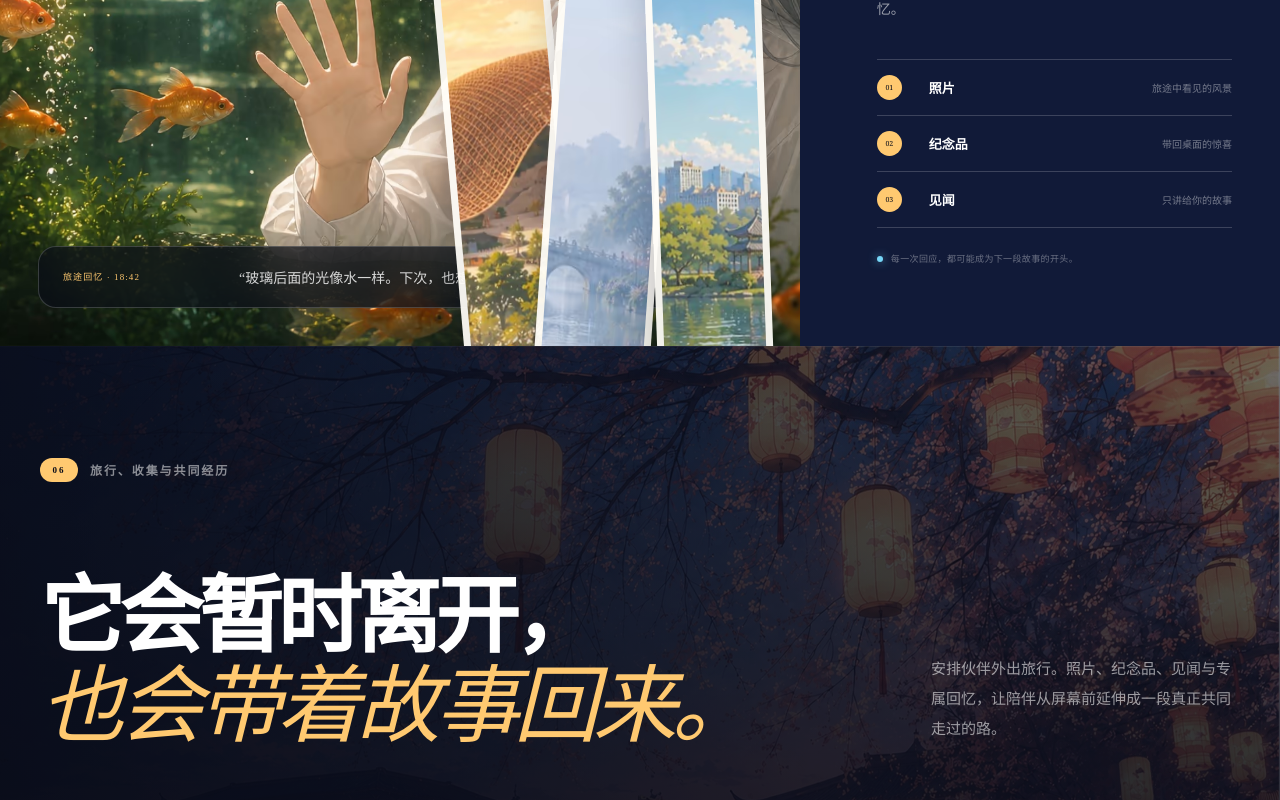
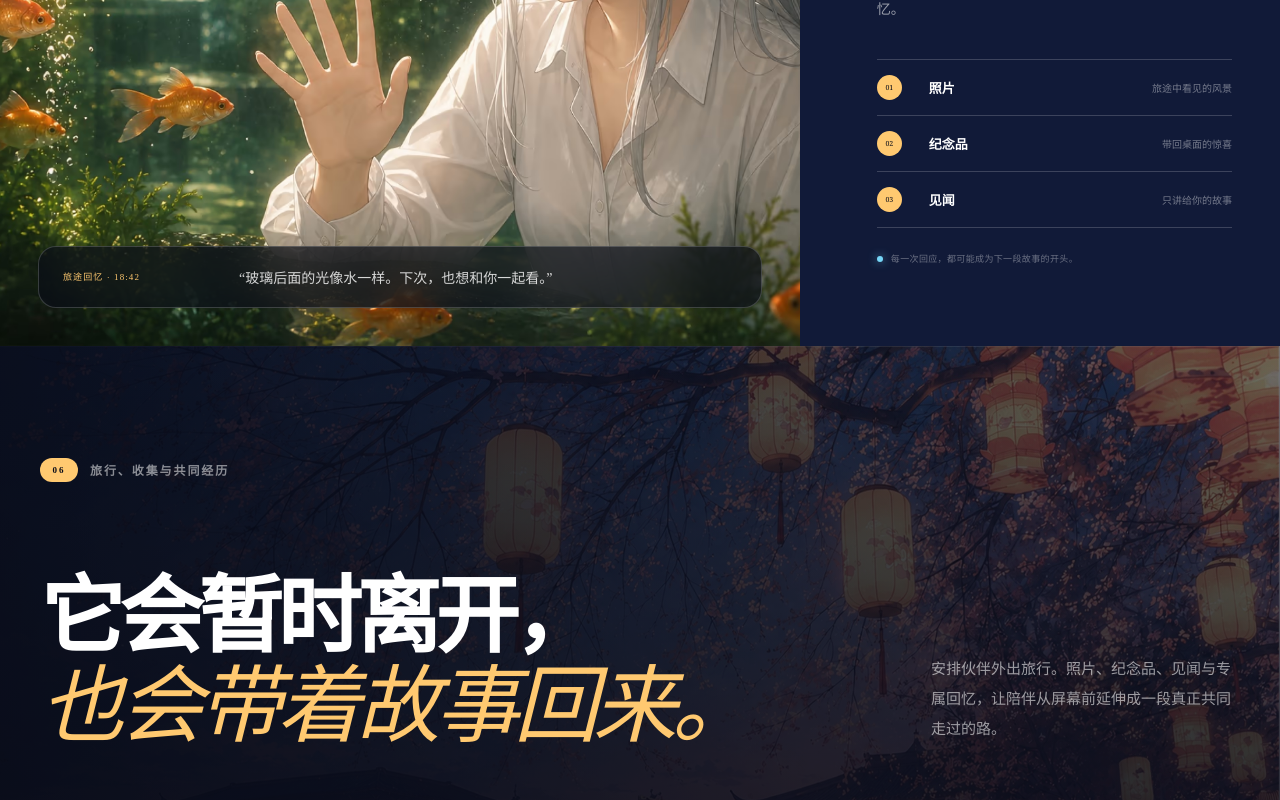
Before and after one commit to w87121416/time-traveler-website, a Next.js app: page / in a window 1280 px wide. Shown: the part 4445-5245 px from the top of the page. Built offline with nearby package versions, Linux system fonts and the light colour scheme; no server answers.

Commit message:
Remove overlapping memory photo strips

```diff
--- a/app/page.tsx
+++ b/app/page.tsx
@@ -327,20 +327,6 @@ export default function Home() {
             height="940"
             loading="lazy"
           />
-          <div className="memory-fragments" aria-label="共同记忆中的照片碎片">
-            <figure>
-              <OptimizedImage src="/images/travel-pavilion.jpg" alt="旅途中经过的水榭" width="1500" height="844" loading="lazy" />
-              <figcaption>远行 · 01</figcaption>
-            </figure>
-            <figure>
-              <OptimizedImage src="/images/travel-canal.jpg" alt="旅途中经过的水巷" width="1500" height="844" loading="lazy" />
-              <figcaption>远行 · 02</figcaption>
-            </figure>
-            <figure>
-              <OptimizedImage src="/images/travel-lake.jpg" alt="旅途中看见的湖面" width="1500" height="844" loading="lazy" />
-              <figcaption>远行 · 03</figcaption>
-            </figure>
-          </div>
           <div className="memory-photo-meta">
             <span>旅途回忆 · 18:42</span>
             <p>“玻璃后面的光像水一样。下次，也想和你一起看。”</p>
```
Also changed, not shown: 1 other file (tests, documents, lock files or other folders).
